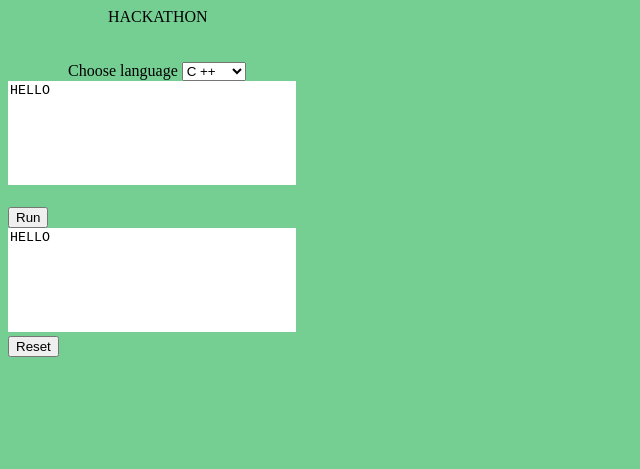
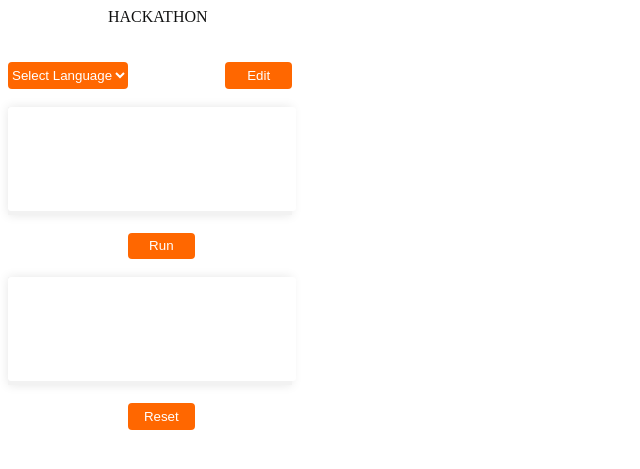
Before and after one commit to Sickaada/Collate, a browser extension: page test-extension/index.html in a window 1280 px wide. Shown: the whole page, without its empty margins (0-640 px from the left). Drawn offline with Linux system fonts and the light colour scheme.

Commit message:
added css to popup

```diff
--- a/test-extension/content.css
+++ b/test-extension/content.css
@@ -1,17 +1,33 @@
 .heading{
+    color: rgb(16, 17, 17) ;
 	margin-left: 100px;
 }
 
 body {
-    background-color: rgb(117, 207, 147) ;
+    background-color: white;
 }
 
-#chooselanguages {
-
+#languages {
+    background-color: #ff6700;
+    color:white;
+    border:1px #ff6700;
+    border-radius: 4px;
+    height: 2em;
+    width: 9em;
 }
 
 .language {
-    margin-left: 60px;
+    margin-left: 0px;
+}
+
+.languages{
+    background-color: beige;
+
+}
+.inputText{
+    box-shadow: 0 0 10px #e6e6e6;
+    background-color: #f2f2f2;
+
 }
 
 #inputText {
@@ -19,10 +35,52 @@ body {
     width: 100%;
     resize: none;
     border:2px ;
+    border-radius: 3px;
+
 }
+#resetButton{
+    background-color: #ff6700;
+    color: #ffffff;
+    border:1px #ff6700;
+    height: 2em;
+    width: 5em;
+    border-radius:4px;
+}
+
+#runButton{
+    background-color: #ff6700;
+    color: #ffffff;
+    border:1px #ff6700;
+    border-radius: 4px;
+    height: 2em;
+    width: 5em;
+}
+
+#editButton{
+
+    background-color: #ff6700;
+    color: #ffffff;
+    border:1px #ff6700;
+    height: 2em;
+    width: 5em;
+    border-radius: 4px;
+    float: right;
+}
+
+.btn_centre{
+    margin-left:120px ;
+
+}
+
+.outputText{
+    box-shadow: 0 0 10px #e6e6e6;
+    background-color: rgb(242,242,242);
+}
+
 #outputText {
     height:100px;
     width: 100%;
     resize: none;
     border:2px;
+    border-radius: 3px;
 }
--- a/test-extension/content.js
+++ b/test-extension/content.js
@@ -1,7 +1,18 @@
 window.onload=function(){
-    document.getElementById("submitButton").addEventListener("click", myFunc);
+
+	document.getElementById("resetButton").addEventListener("click", resetButton);
 }
 
+
+function runButton(){
+
+}
+
+function resetButton(){
+	console.log("hi");
+	document.getElementById("inputText").value = "";
+	document.getElementById("outputText").value = "";
+}
 
 function myFunc()
 {
--- a/test-extension/index.html
+++ b/test-extension/index.html
@@ -1,5 +1,5 @@
 <!DOCTYPE html>
-<html style="height: 300px; width: 300px;">
+<html style="height: 200px; width: 300px;">
 <head>
 	<title>
 		Language Detector
@@ -10,26 +10,37 @@
 </head>
 <body>
 	<br><br>
-	<div class="language">
-	<label for="languages" id="chooselanguages">Choose language</label>
-	<select name="languages" id="languages">
-		<option value="cpp"> C ++ </option>
-		<option value="java"> Java 8 </option>
-		<option value="python"> Python </option>
-	</select>
-</div>
+	<span>
+
+		<label for="languages" id="chooselanguages"></label>
+			<select name="languages" id="languages">
+				<option value="sellang">Select Language</option>
+				<option value="cpp"> C ++ </option>
+				<option value="java"> Java 8 </option>
+				<option value="python"> Python </option>
+			</select>
+
+	<button type="button" id="editButton">Edit</button>
+	</span>
+	<br><br>
 	<div class = "inputText">
-	<textarea id = "inputText" name="inputText">HELLO</textarea>
+			<textarea id = "inputText" name="inputText"></textarea>
 	</div>
 	<br>
 	<!-- <div class = "submitButton"> -->
-		<button id="runButton">Run</button>
+	<div class="btn_centre" id="btn_centre">
+		<button type="button" id="runButton" >Run</button>
+	</div>
 
 	<!-- </div> -->
 	<br>
 	<div class = "outputText">
-		<textarea name = "outputText" id = "outputText">HELLO</textarea>
-		<button id="resetButton">Reset</button>
+		<textarea name = "outputText" id = "outputText"></textarea>
+	</div>
+	<br>
+	<div class="btn_centre" id="btn_centre">
+		<button type="button" id="resetButton">Reset</button>
+	</div>
 	<br><br>
 
 </body>
```
Also changed, not shown: 2 other files.
